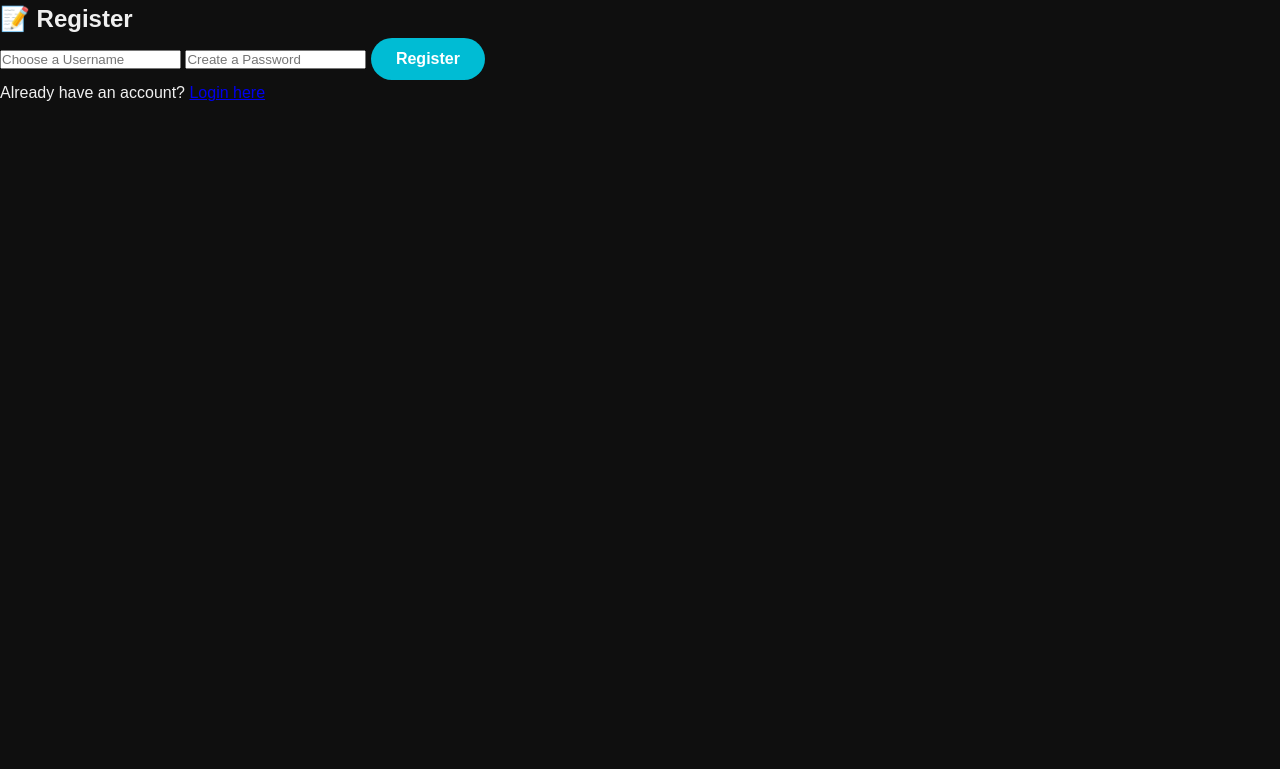
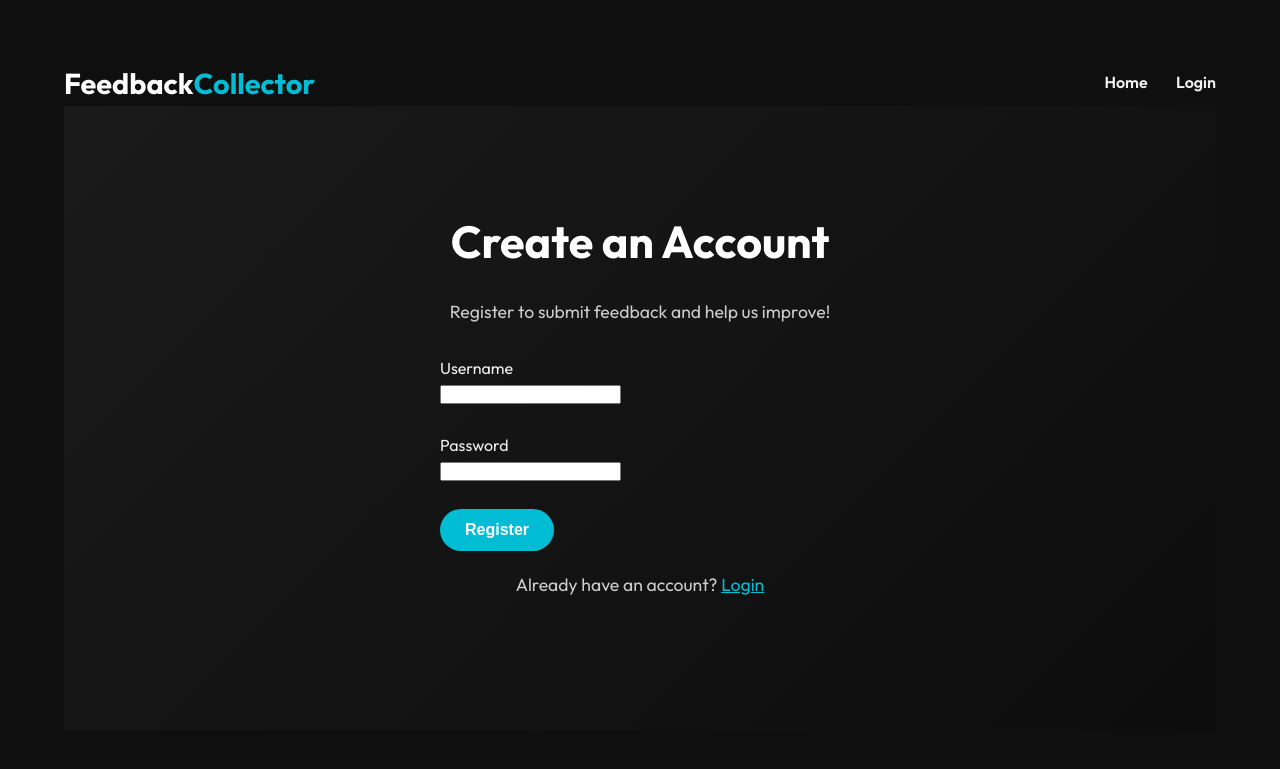
Before and after one commit to buildwithjanhavi/Website-Feedback-Collector-with-Admin-Dashboard, a Flask app: page /register in a window 1280 px wide. Shown: the top 769 px of the page. Run offline with Flask 2, Linux system fonts and the light colour scheme.

Commit message:
Update register.html

```diff
--- a/templates/register.html
+++ b/templates/register.html
@@ -1,25 +1,51 @@
-<!-- templates/register.html -->
 <!DOCTYPE html>
 <html lang="en">
 <head>
     <meta charset="UTF-8">
-    <title>Register - Feedback Collector</title>
+    <title>Register | Website Feedback Collector</title>
     <link rel="stylesheet" href="{{ url_for('static', filename='style.css') }}">
+    <link href="https://fonts.googleapis.com/css2?family=Outfit:wght@400;600;700&display=swap" rel="stylesheet">
 </head>
 <body>
-    <div class="form-container">
-        <h2>📝 Register</h2>
-        {% with messages = get_flashed_messages() %}
-          {% if messages %}
-            <div class="flash">{{ messages[0] }}</div>
-          {% endif %}
-        {% endwith %}
-        <form method="POST">
-            <input type="text" name="username" placeholder="Choose a Username" required>
-            <input type="password" name="password" placeholder="Create a Password" required>
-            <button type="submit" class="btn">Register</button>
-        </form>
-        <p class="small-link">Already have an account? <a href="{{ url_for('login') }}">Login here</a></p>
+    <div class="container">
+        <div class="navbar">
+            <div class="logo">Feedback<span>Collector</span></div>
+            <div class="nav-links">
+                <a href="{{ url_for('index') }}">Home</a>
+                <a href="{{ url_for('login') }}">Login</a>
+            </div>
+        </div>
+
+        <div class="hero-section">
+            <div class="hero-content">
+                <h1>Create an Account</h1>
+                <p>Register to submit feedback and help us improve!</p>
+
+                {% with messages = get_flashed_messages() %}
+                  {% if messages %}
+                    <ul>
+                      {% for message in messages %}
+                        <li style="color: #00bcd4;">{{ message }}</li>
+                      {% endfor %}
+                    </ul>
+                  {% endif %}
+                {% endwith %}
+
+                <form action="{{ url_for('register') }}" method="POST" style="max-width: 400px; margin: auto; text-align: left;">
+                    <label for="username">Username</label><br>
+                    <input type="text" name="username" required><br><br>
+
+                    <label for="password">Password</label><br>
+                    <input type="password" name="password" required><br><br>
+
+                    <button class="btn btn-primary" type="submit">Register</button>
+                </form>
+
+                <p style="margin-top: 20px;">Already have an account?
+                    <a href="{{ url_for('login') }}" style="color: #00bcd4;">Login</a>
+                </p>
+            </div>
+        </div>
     </div>
 </body>
 </html>
```
